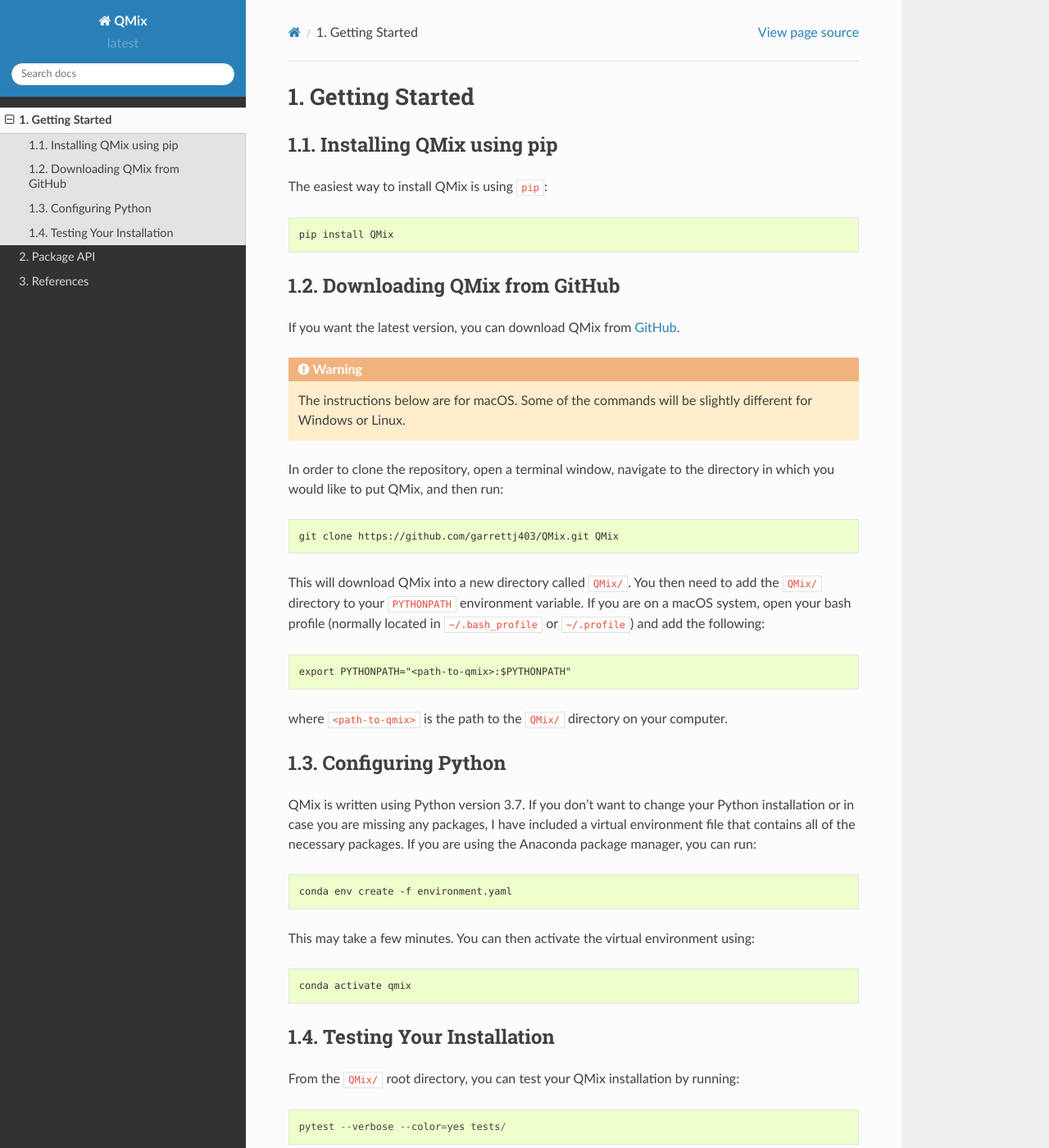
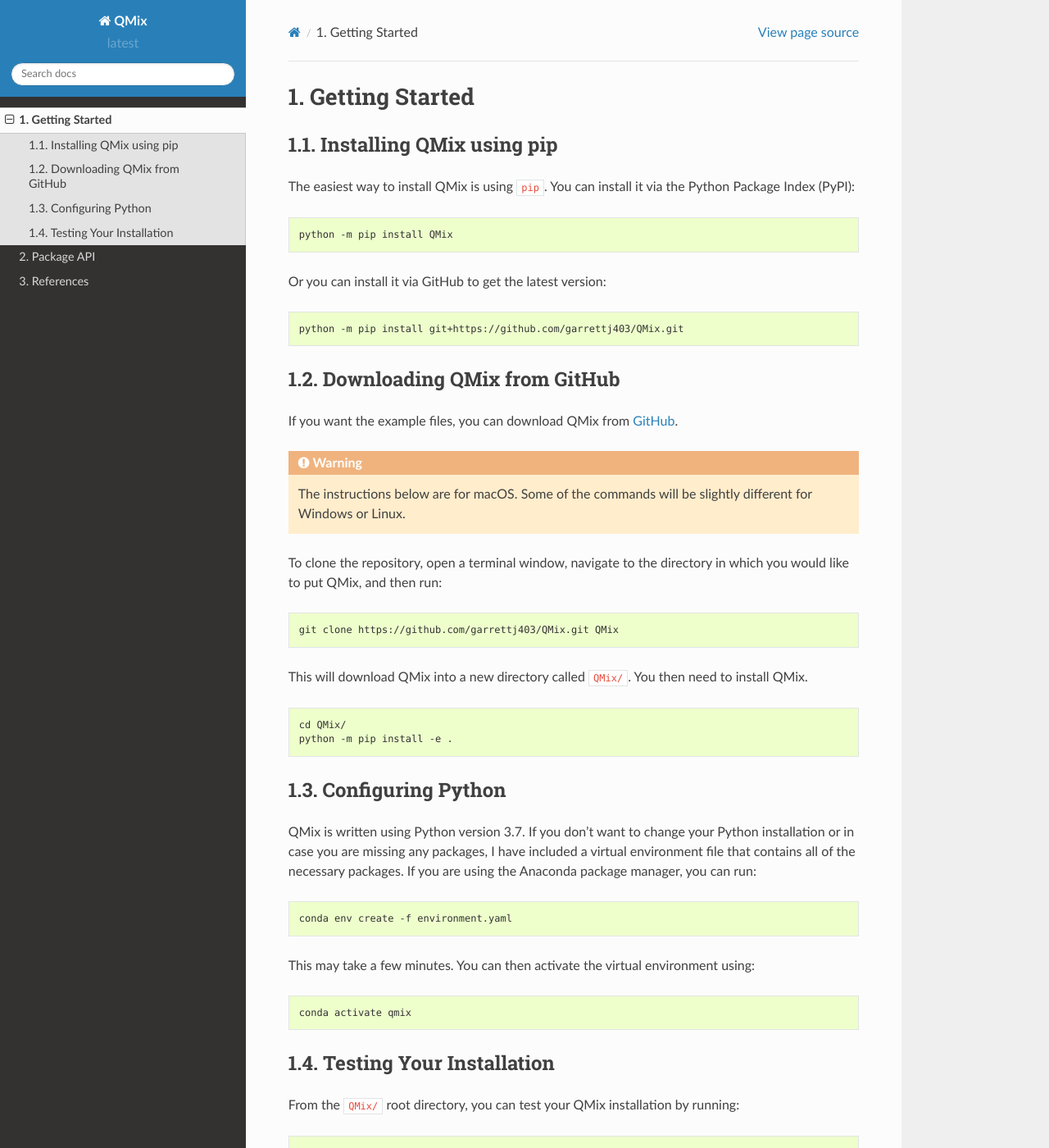
Before and after one commit to garrettj403/QMix, a Sphinx documentation site: the page built from docs/source/setup.rst, in a window 1280 px wide and 1400 px high. Shown: the whole window at 82% size. Built offline with Sphinx 7.4.7 and the Read the Docs theme 2.0.0, drawn with Linux system fonts in a browser that asks for light colours; pages that are not in the unit, such as notebooks, are missing from menus.

Commit message:
Minor tweaks to website

```diff
--- a/docs/source/index.rst
+++ b/docs/source/index.rst
@@ -1,11 +1,11 @@
 QMix: Quantum Mixing Software
 =============================
 
-QMix is a software package for simulating the quasiparticle tunneling currents in Superconductor/Insulator/Superconductor (SIS) junctions. In radio astronomy, these junctions are used for heterodyne mixing at millimeter and submillimeter wavelengths. QMix can be used to simulate and optimize the performance of SIS mixers, and investigate their experimental results.
+QMix is a software package for simulating the quasiparticle tunneling currents in Superconductor/Insulator/Superconductor (SIS) junctions. In radio astronomy, these junctions are used for heterodyne mixing at millimeter and submillimeter wavelengths. QMix can be used to simulate and optimize the performance of SIS mixers, and analyze their experimental results.
 
 In order to calculate the quasiparticle tunneling currents, QMix uses *multi-tone spectral domain analysis* (see :ref:`references`). Among other applications, this makes QMix ideal for simulating power saturation, higher-order harmonics, sub-harmonic pumping and frequency multiplication.
 
-**Repository address:** https://github.com/garrettj403/QMix/
+**Repository:** https://github.com/garrettj403/QMix/
 
 Contents
 ========
--- a/docs/source/references.rst
+++ b/docs/source/references.rst
@@ -6,9 +6,11 @@
 References related to QMix
 --------------------------
 
+Garrett, J. D., & Yassin, G. (2019). `QMix: A Python package for simulating the quasiparticle tunneling currents in SIS junctions. <http://joss.theoj.org/papers/10.21105/joss.01231>`_ Journal of Open Source Software, 4(35), 1231.
+
+Garrett, J. D., Tan, B.-K., Boussaha, F., Chaumont, C., and Yassin, G. (2019). `Simulating the Behavior of a 230 GHz SIS Mixer Using Multi-Tone Spectral Domain Analysis. <https://ora.ox.ac.uk/objects/uuid:0fd4537d-258c-454a-bbfb-09b1bcd88d49>`_ IEEE Trans. THz Sci. Technol., 9(9), 540-548.
+
 Garrett, J. D. (2018). `A 230 GHz Focal Plane Array Using a Wide IF Bandwidth SIS Receiver. <https://ora.ox.ac.uk/objects/uuid:d47fbf3b-1cf3-4e58-be97-767b9893066e>`_ (DPhil). University of Oxford.
-
-Garrett, J. D., & Yassin, G. (2019). `QMix: A Python package for simulating the quasiparticle tunneling currents in SIS junctions. <http://joss.theoj.org/papers/10.21105/joss.01231>`_ Journal of Open Source Software, 4(35), 1231.
 
 References related to multi-tone spectral domain analysis (MTSDA)
 -----------------------------------------------------------------
--- a/docs/source/setup.rst
+++ b/docs/source/setup.rst
@@ -4,34 +4,39 @@
 Installing QMix using pip
 -------------------------
 
-The easiest way to install QMix is using ``pip``:
+The easiest way to install QMix is using ``pip``. You can install it via the Python Package Index (PyPI):
 
 .. code-block:: console
 
-   pip install QMix
+   python -m pip install QMix
+
+Or you can install it via GitHub to get the latest version:
+
+.. code-block:: console
+
+   python -m pip install git+https://github.com/garrettj403/QMix.git
 
 Downloading QMix from GitHub
 ----------------------------
 
-If you want the latest version, you can download QMix from `GitHub`_.
+If you want the example files, you can download QMix from `GitHub`_.
 
 .. _GitHub: https://github.com/garrettj403/QMix/
 
 .. warning:: The instructions below are for macOS. Some of the commands will be slightly different for Windows or Linux.
 
-In order to clone the repository, open a terminal window, navigate to the directory in which you would like to put QMix, and then run:
+To clone the repository, open a terminal window, navigate to the directory in which you would like to put QMix, and then run:
 
 .. code-block:: console
 
    git clone https://github.com/garrettj403/QMix.git QMix
 
-This will download QMix into a new directory called ``QMix/``. You then need to add the ``QMix/`` directory to your ``PYTHONPATH`` environment variable. If you are on a macOS system, open your bash profile (normally located in ``~/.bash_profile`` or ``~/.profile``) and add the following:
+This will download QMix into a new directory called ``QMix/``. You then need to install QMix.
 
 .. code-block:: console
 
-   export PYTHONPATH="<path-to-qmix>:$PYTHONPATH"
-
-where ``<path-to-qmix>`` is the path to the ``QMix/`` directory on your computer.
+   cd QMix/
+   python -m pip install -e .
 
 Configuring Python
 ------------------
```
